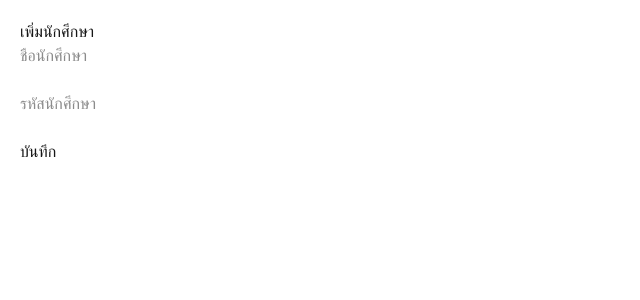
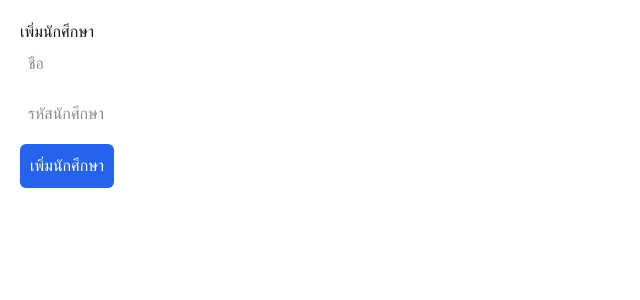
Before and after one commit to Jatupat27/attendance-system, a Next.js app: page /add-student in a window 1280 px wide. Shown: the top 300 px of the page, without its empty margins (0-640 px from the left). Built offline with nearby package versions, Linux system fonts and the light colour scheme.

Commit message:
fix student id firestore

```diff
--- a/app/add-student/page.js
+++ b/app/add-student/page.js
@@ -2,49 +2,88 @@
 
 import { useState } from "react";
 import { db } from "@/lib/firebase";
-import { collection, addDoc } from "firebase/firestore";
+import { doc, setDoc } from "firebase/firestore";
 
-export default function AddStudent() {
-  const [name, setName] = useState("");
-  const [studentId, setStudentId] = useState("");
+export default function AddStudentPage() {
 
-  const addStudent = async () => {
-    try {
-      await addDoc(collection(db, "students"), {
-        name: name,
-        studentId: studentId,
-        time: new Date()
+  const [name,setName] = useState("");
+  const [studentId,setStudentId] = useState("");
+
+  const saveStudent = async () => {
+
+    if(!name || !studentId){
+      alert("กรุณากรอกข้อมูล");
+      return;
+    }
+
+    try{
+
+      await setDoc(doc(db,"students",studentId),{
+        name:name,
+        studentId:studentId,
+        createdAt:new Date()
       });
 
-      alert("บันทึกสำเร็จ");
+      alert("เพิ่มนักศึกษาสำเร็จ");
+
       setName("");
       setStudentId("");
-    } catch (error) {
+
+    }catch(error){
+
       console.error(error);
+      alert("เกิดข้อผิดพลาด");
+
     }
+
   };
 
-  return (
-    <div style={{ padding: 20 }}>
+  return(
+
+<div style={{padding:20}}>
+
 <h1>เพิ่มนักศึกษา</h1>
 
+<div style={{marginBottom:10}}>
+
 <input
-        placeholder="ชื่อนักศึกษา"
+type="text"
+placeholder="ชื่อ"
 value={name}
-        onChange={(e) => setName(e.target.value)}
+onChange={(e)=>setName(e.target.value)}
+style={{padding:8,width:250}}
 />
 
-      <br /><br />
+</div>
+
+<div style={{marginBottom:10}}>
 
 <input
+type="text"
 placeholder="รหัสนักศึกษา"
 value={studentId}
-        onChange={(e) => setStudentId(e.target.value)}
+onChange={(e)=>setStudentId(e.target.value)}
+style={{padding:8,width:250}}
 />
 
-      <br /><br />
+</div>
 
-      <button onClick={addStudent}>บันทึก</button>
+<button
+onClick={saveStudent}
+style={{
+padding:10,
+background:"#2563eb",
+color:"white",
+border:"none",
+borderRadius:6
+}}
+>
+
+เพิ่มนักศึกษา
+
+</button>
+
 </div>
+
   );
 }
```
Lines whose indentation alone changed are shown as unchanged.
